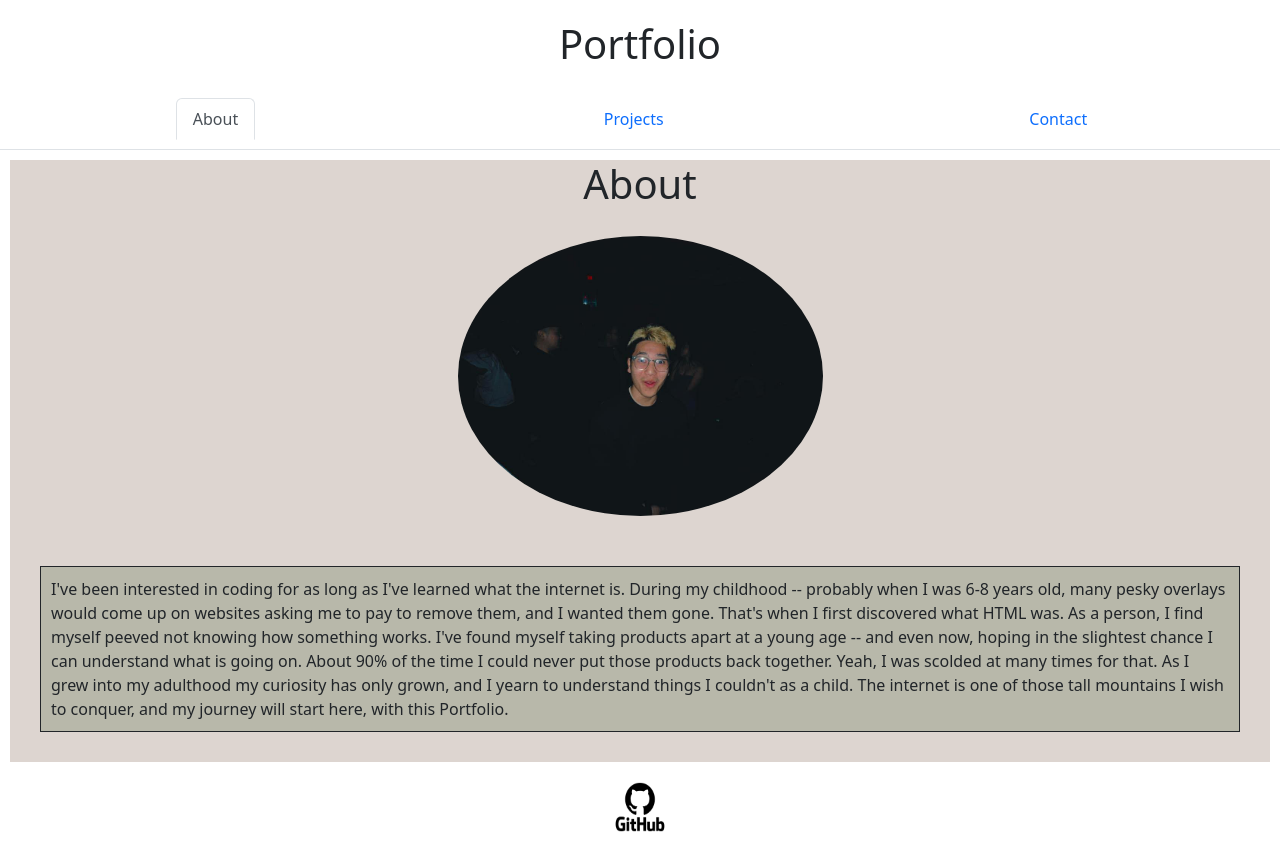
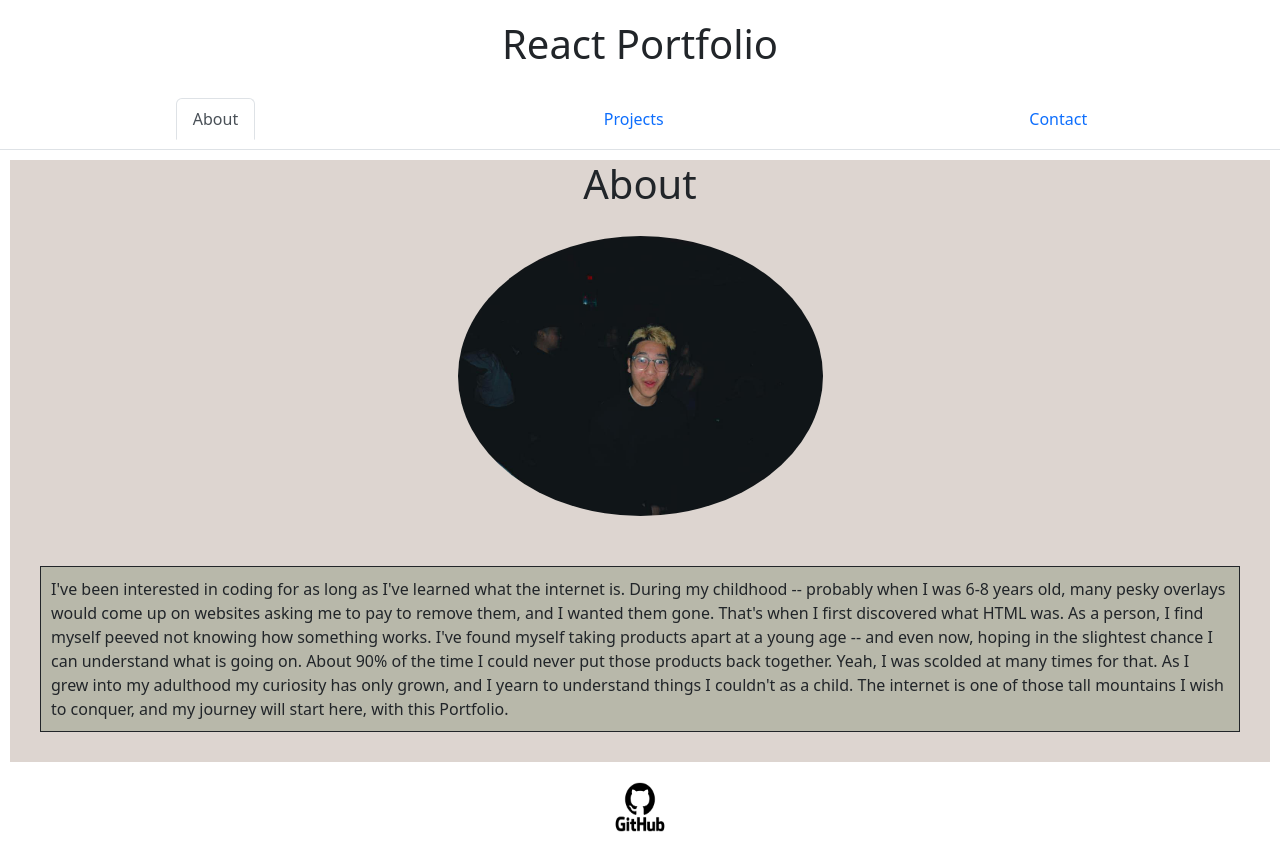
Before and after one commit to ssangwang/React-Portfolio, a React (Create React App) app: page / in a window 1280 px wide. Built offline with nearby package versions, Linux system fonts and the light colour scheme.

Commit message:
added README

```diff
--- a/src/components/Header.js
+++ b/src/components/Header.js
@@ -11,7 +11,7 @@ export default function Header(){
 
 return (
     <div>
-        <h1 style={styles.heading}>Portfolio</h1>
+        <h1 style={styles.heading}>React Portfolio</h1>
     </div>
 )
 
```
Also changed, not shown: Portfolio.png (added), 1 other file (tests, documents, lock files or other folders).
